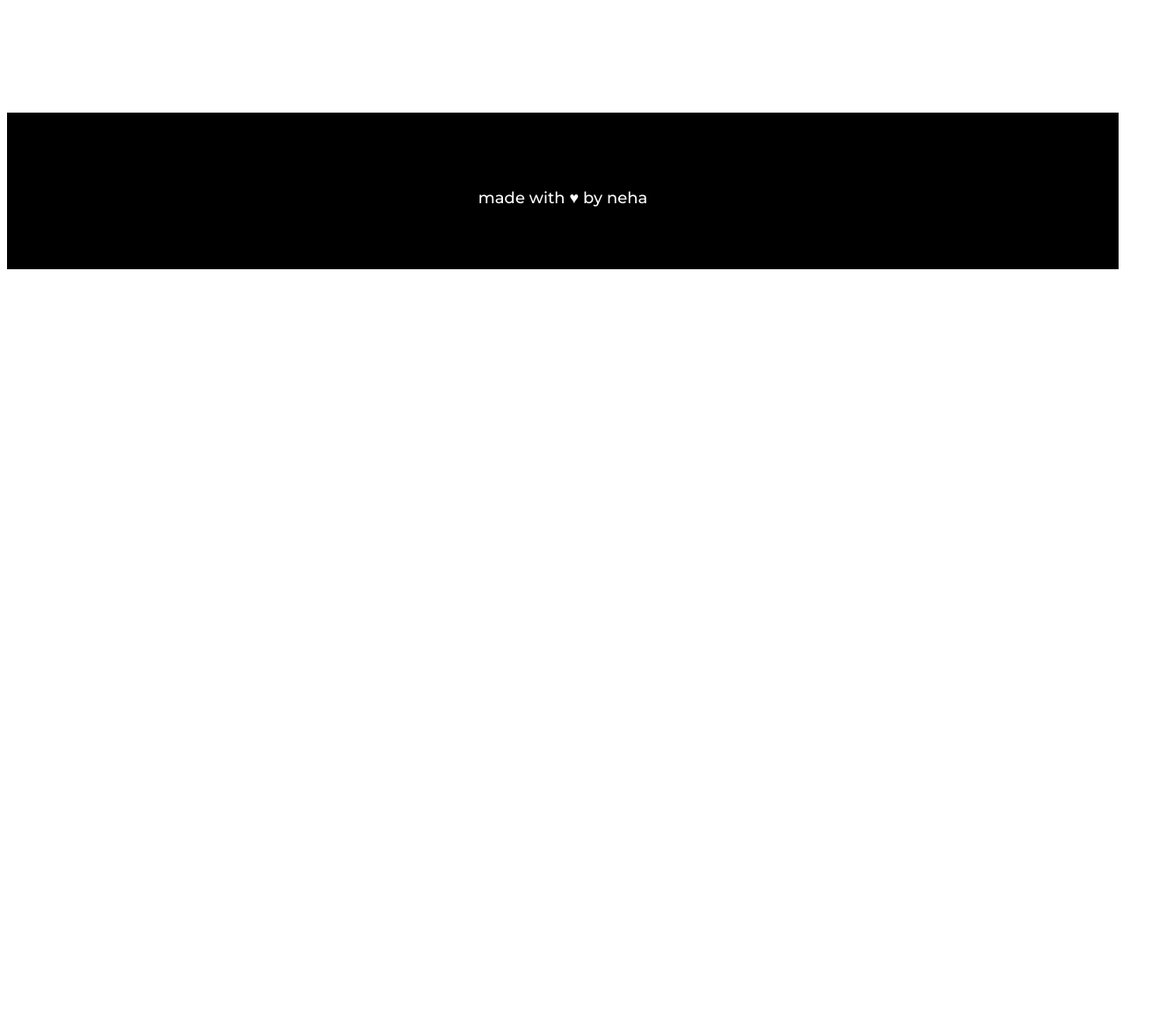
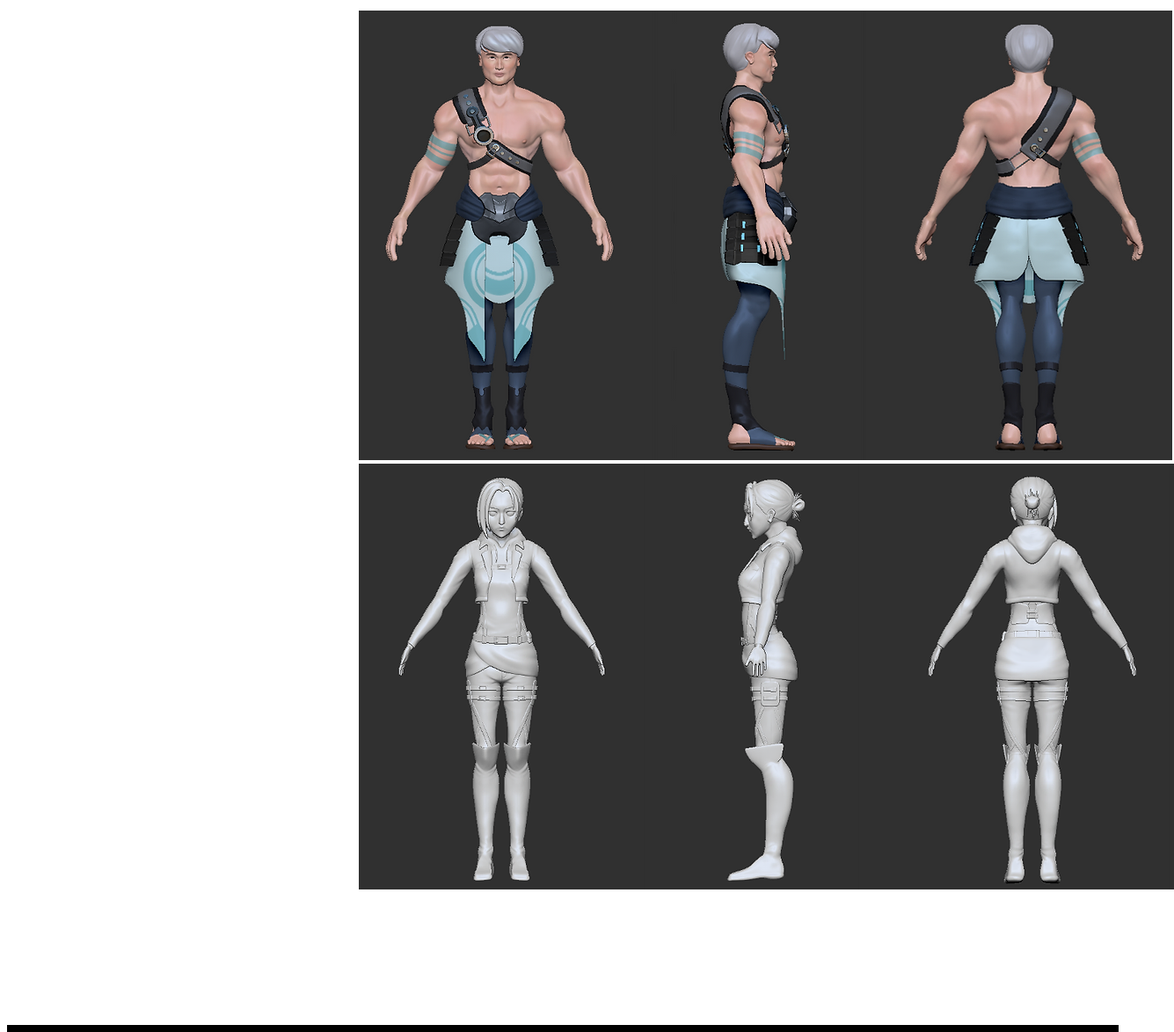
Before and after one commit to nkuchipudi2020/PortfolioWebsite, a plain HTML site: page play.html in a window 1280 px wide. Shown: the part 327-1500 px from the top of the page at 88% size, 1335 px wide, since content can reach past the window. Before the commit the page ends 800 px from the top, so only its background shows below. Drawn offline with Linux system fonts and the light colour scheme; a web font is replaced by a local one.

Commit message:
play page

```diff
--- a/play.html
+++ b/play.html
@@ -22,6 +22,8 @@
     </div>
   <div class="container">
     <h1>i also 3D model.</h1>
+    <img src="3dmodelimg.png">
+    <img src="3dmodelimg2.png">
   </div>
   <div class="footer">
     <p>made with ♥ by neha</p>
```
Also changed, not shown: 3dmodelimg.png (added), 3dmodelimg2.png (added).
